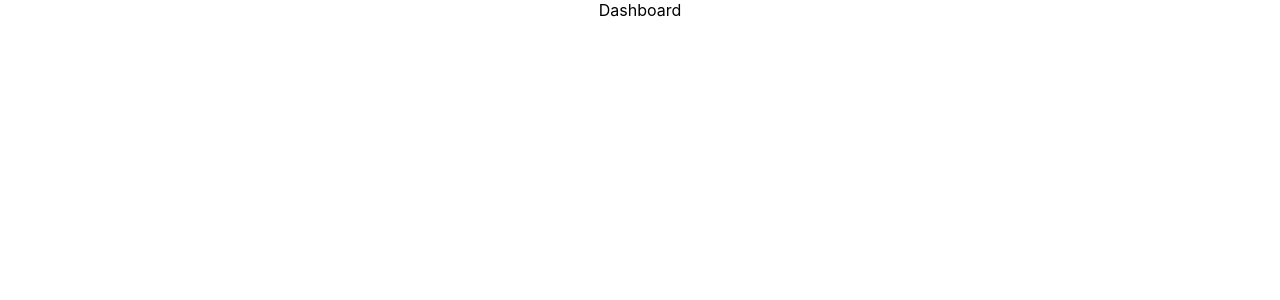
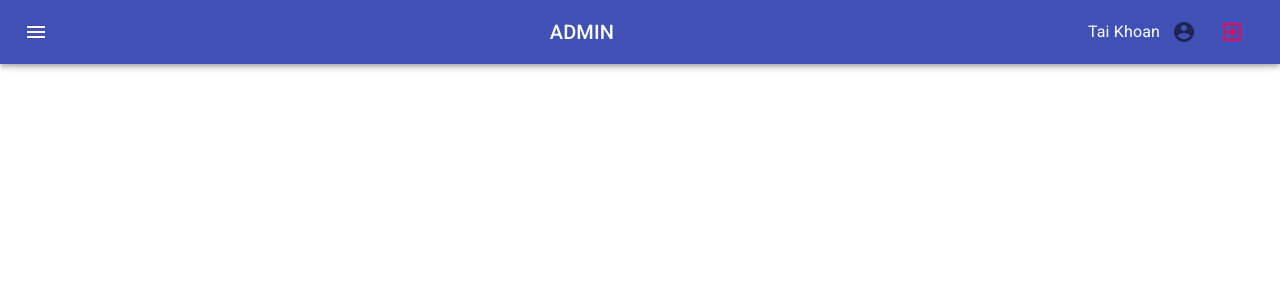
Before and after one commit to AndyLab9596/demo-dashboard-crud, a React (Create React App) app: page /admin in a window 1280 px wide. Shown: the top 300 px of the page. Built offline with nearby package versions, Linux system fonts and the light colour scheme; sample sign-in values are in the browser's storage.

Commit message:
build up Admin HOC

```diff
--- a/package.json
+++ b/package.json
@@ -3,6 +3,8 @@
   "version": "0.1.0",
   "private": true,
   "dependencies": {
+    "@material-ui/core": "^4.12.3",
+    "@material-ui/icons": "^4.11.2",
     "@testing-library/jest-dom": "^5.11.4",
     "@testing-library/react": "^11.1.0",
     "@testing-library/user-event": "^12.1.10",
@@ -12,6 +14,7 @@
     "@types/react-dom": "^17.0.0",
     "@types/react-router-dom": "^5.3.2",
     "axios": "^0.24.0",
+    "clsx": "^1.1.1",
     "react": "^17.0.2",
     "react-dom": "^17.0.2",
     "react-router-dom": "5.2.0",
--- a/public/index.html
+++ b/public/index.html
@@ -24,6 +24,15 @@
       work correctly both with client-side routing and a non-root public URL.
       Learn how to configure a non-root public URL by running `npm run build`.
     -->
+    <link
+      rel="stylesheet"
+      href="https://fonts.googleapis.com/css?family=Roboto:300,400,500,700&display=swap"
+    />
+    <link
+      rel="stylesheet"
+      href="https://fonts.googleapis.com/icon?family=Material+Icons"
+    />
+
     <title>React App</title>
   </head>
   <body>
--- a/src/components/Common/PrivateRoute.tsx
+++ b/src/components/Common/PrivateRoute.tsx
@@ -11,11 +11,7 @@ const PrivateRoute = (props: RouteProps) => {
   const isLogged = Boolean(localStorage.getItem("accessToken"));
   if (!isLogged) return <Redirect to="/" />;
 
-  return (
-    <Route {...props}>
-      <Dashboard />
-    </Route>
-  );
+  return <Route {...props}></Route>;
 };
 
 export default PrivateRoute;
--- a/src/components/Layout/Admin.tsx
+++ b/src/components/Layout/Admin.tsx
@@ -1,9 +1,229 @@
-import React from "react";
+import {
+  AppBar,
+  Toolbar,
+  IconButton,
+  Typography,
+  Drawer,
+  Divider,
+  List,
+  ListItem,
+  ListItemIcon,
+  ListItemText,
+  Collapse,
+} from "@material-ui/core";
+import MenuIcon from "@material-ui/icons/Menu";
+import ChevronLeftIcon from "@material-ui/icons/ChevronLeft";
+import ChevronRightIcon from "@material-ui/icons/ChevronRight";
+import AccountCircle from "@material-ui/icons/AccountCircle";
+import PeopleIcon from "@material-ui/icons/People";
+import {
+  AccountBoxOutlined,
+  AddCircleRounded,
+  ExpandLess,
+  ExpandMore,
+} from "@material-ui/icons";
+import ExitToAppIcon from "@material-ui/icons/ExitToApp";
+
+import { makeStyles, useTheme } from "@material-ui/core/styles";
+import React, { Fragment, useState } from "react";
+import clsx from "clsx";
+import { NavLink } from "react-router-dom";
+import Dashboard from "../../features/Dashboard";
 
 export interface AdminLayoutProps {}
 
+const drawerWidth = 240;
+
+const useStyles = makeStyles((theme) => ({
+  root: {
+    display: "flex",
+  },
+  appBar: {
+    transition: theme.transitions.create(["margin", "width"], {
+      easing: theme.transitions.easing.sharp,
+      duration: theme.transitions.duration.leavingScreen,
+    }),
+  },
+  appBarShift: {
+    width: `calc(100% - ${drawerWidth}px)`,
+    marginLeft: drawerWidth,
+    transition: theme.transitions.create(["margin", "width"], {
+      easing: theme.transitions.easing.easeOut,
+      duration: theme.transitions.duration.enteringScreen,
+    }),
+  },
+  menuButton: {
+    marginRight: theme.spacing(2),
+  },
+  hide: {
+    display: "none",
+  },
+  drawer: {
+    width: drawerWidth,
+    flexShrink: 0,
+  },
+  drawerPaper: {
+    width: drawerWidth,
+  },
+  drawerHeader: {
+    display: "flex",
+    alignItems: "center",
+    padding: theme.spacing(0, 1),
+    // necessary for content to be below app bar
+    ...theme.mixins.toolbar,
+    justifyContent: "flex-end",
+  },
+  content: {
+    flexGrow: 1,
+    padding: theme.spacing(3),
+    transition: theme.transitions.create("margin", {
+      easing: theme.transitions.easing.sharp,
+      duration: theme.transitions.duration.leavingScreen,
+    }),
+    marginLeft: -drawerWidth,
+  },
+  contentShift: {
+    transition: theme.transitions.create("margin", {
+      easing: theme.transitions.easing.easeOut,
+      duration: theme.transitions.duration.enteringScreen,
+    }),
+    marginLeft: 0,
+  },
+  title: {
+    flexGrow: 1,
+  },
+  navLink: {
+    textDecoration: "none",
+    listStyleType: "none",
+  },
+  activeNavLinK: {
+    backgroundColor: theme.palette.grey[300],
+  },
+  nested: {
+    paddingLeft: theme.spacing(4),
+  },
+}));
+
 const AdminLayout = (props: AdminLayoutProps) => {
-  return <div>Admin Layout</div>;
+  const classes = useStyles();
+  const [open, setOpen] = useState(false);
+  const theme = useTheme();
+  const [openList, setOpenList] = useState(true);
+  const handleListClick = () => {
+    setOpenList((state) => !state);
+  };
+
+  const handleDrawerOpen = () => {
+    setOpen(true);
+  };
+
+  const handleDrawerClose = () => {
+    setOpen(false);
+  };
+
+  const handleLogoutClick = () => {
+    // dispatch(createAction(actionTypes.LOGOUT_USER));
+    // history.push("/");
+    // window.location.reload();
+  };
+  return (
+    <Fragment>
+      <div className={classes.root}>
+        <AppBar
+          position="fixed"
+          className={clsx(classes.appBar, {
+            [classes.appBarShift]: open,
+          })}
+        >
+          <Toolbar>
+            <IconButton
+              color="inherit"
+              aria-label="open drawer"
+              onClick={handleDrawerOpen}
+              edge="start"
+              className={clsx(classes.menuButton, open && classes.hide)}
+            >
+              <MenuIcon />
+            </IconButton>
+            <Typography variant="h6" noWrap className={classes.title}>
+              ADMIN
+            </Typography>
+            <Typography>Tai Khoan</Typography>
+            <IconButton>
+              <AccountCircle />
+            </IconButton>
+            <IconButton>
+              <ExitToAppIcon color="secondary" onClick={handleLogoutClick} />
+            </IconButton>
+          </Toolbar>
+        </AppBar>
+
+        <Drawer
+          className={classes.drawer}
+          variant="persistent"
+          anchor="left"
+          open={open}
+          classes={{
+            paper: classes.drawerPaper,
+          }}
+        >
+          <div className={classes.drawerHeader}>
+            <Typography variant="h5" color="primary">
+              Control
+            </Typography>
+            <IconButton onClick={handleDrawerClose}>
+              {theme.direction === "ltr" ? (
+                <ChevronLeftIcon />
+              ) : (
+                <ChevronRightIcon />
+              )}
+            </IconButton>
+          </div>
+          <Divider />
+          <List>
+            <ListItem button onClick={handleListClick}>
+              <ListItemIcon>
+                <PeopleIcon />
+              </ListItemIcon>
+              <ListItemText primary="User Control" />
+              {openList ? <ExpandLess /> : <ExpandMore />}
+            </ListItem>
+            <Collapse in={openList} timeout="auto" unmountOnExit>
+              <List component="div" disablePadding>
+                <NavLink to="/admin/user" className={classes.navLink}>
+                  <ListItem button className={classes.nested}>
+                    <ListItemIcon>
+                      <AccountBoxOutlined />
+                    </ListItemIcon>
+                    <ListItemText primary="User List" />
+                  </ListItem>
+                </NavLink>
+              </List>
+              <List component="div" disablePadding>
+                <NavLink to="/admin/user/add" className={classes.navLink}>
+                  <ListItem button className={classes.nested}>
+                    <ListItemIcon>
+                      <AddCircleRounded />
+                    </ListItemIcon>
+                    <ListItemText primary="Adding User" />
+                  </ListItem>
+                </NavLink>
+              </List>
+            </Collapse>
+          </List>
+          <Divider />
+        </Drawer>
+        <main
+          className={clsx(classes.content, {
+            [classes.contentShift]: open,
+          })}
+        >
+          <div className={classes.drawerHeader} />
+          <Dashboard />
+        </main>
+      </div>
+    </Fragment>
+  );
 };
 
 export default AdminLayout;
--- a/src/features/Dashboard/index.tsx
+++ b/src/features/Dashboard/index.tsx
@@ -1,7 +1,21 @@
 import React from "react";
+import { makeStyles } from "@material-ui/core/styles";
+
+const useStyles = makeStyles({
+  root: {
+    width: "100%",
+  },
+  container: {
+    maxHeight: 440,
+  },
+  searchBar: {
+    margin: ".5rem",
+  },
+});
 
 const Dashboard = () => {
-  return <div>Dashboard</div>;
+  const classes = useStyles();
+  return <div className={classes.root}></div>;
 };
 
 export default Dashboard;
```
Also changed, not shown: 1 other file (tests, documents, lock files or other folders).
